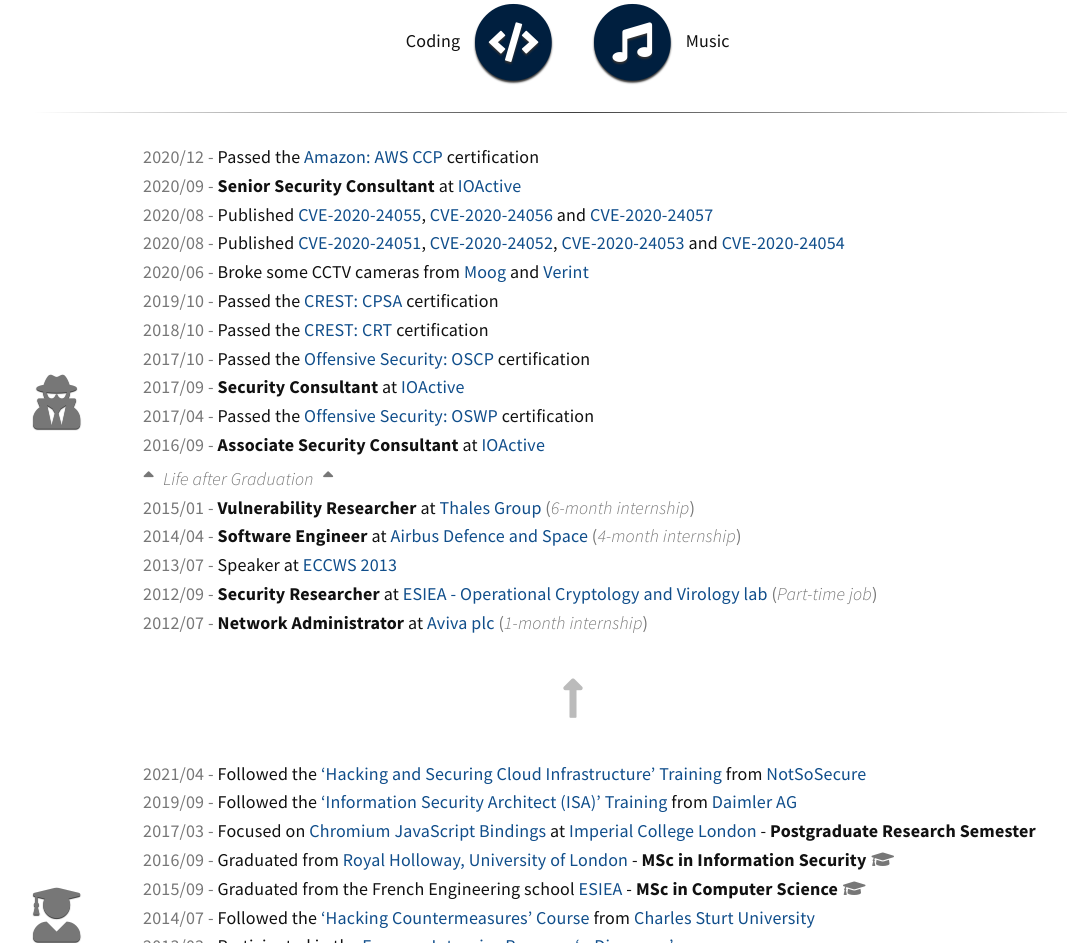
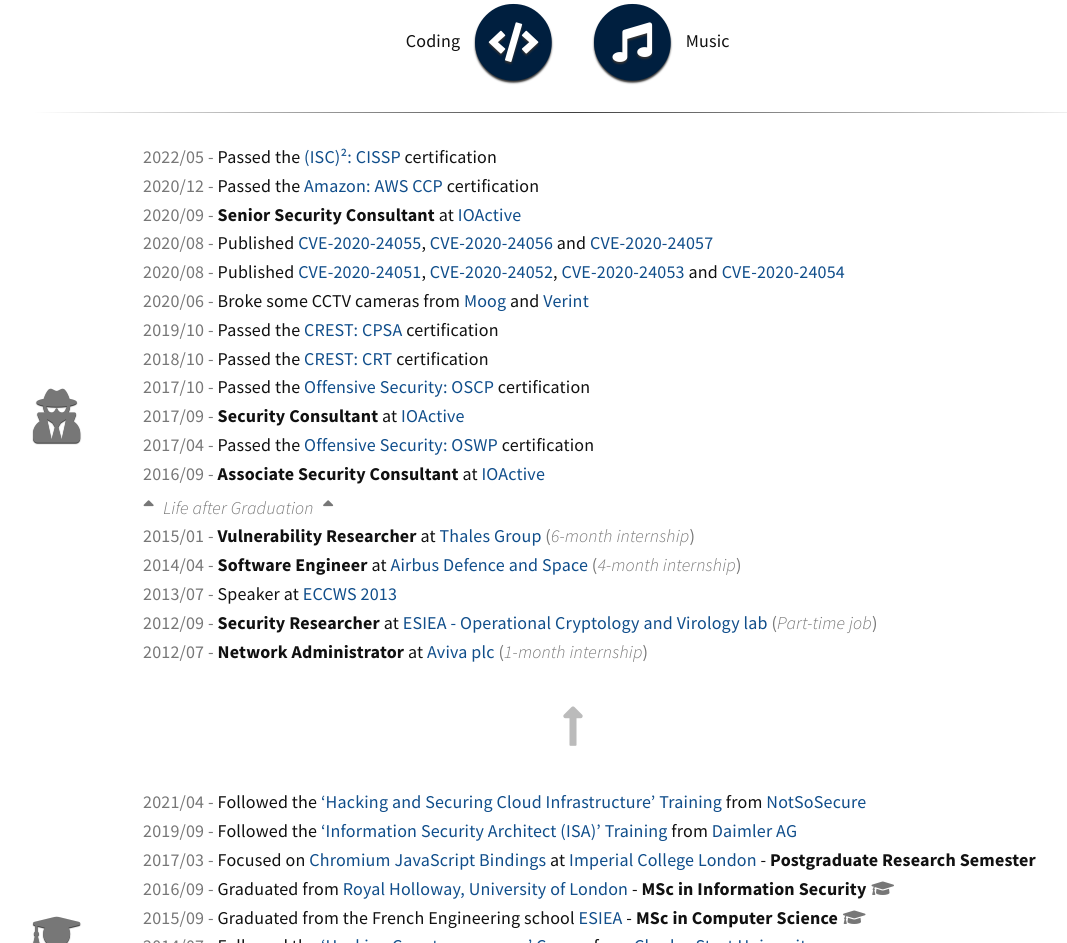
Before and after one commit to sljrobin/Website, a plain HTML site: page index.html in a window 1280 px wide. Shown: the part 826-1769 px from the top of the page, without its empty margins (67-1134 px from the left). Drawn offline with nearby package versions, Linux system fonts and the light colour scheme; a web font is replaced by a local one.

Commit message:
Add CISSP

```diff
--- a/index.html
+++ b/index.html
@@ -175,10 +175,10 @@
         <!-- After Graduation -->
         <ul class="events">
           <!-- (ISC)² CISSP -->
-          <!--<li><hr data-content="2022/05">
+          <li><hr data-content="2022/05">
             <span class="date">2022/05 - </span>
             Passed the <a href="https://www.isc2.org/Certifications/CISSP" title="(ISC)²: CISSP">(ISC)²: CISSP</a> certification
-          </li>-->
+          </li>
           <!-- Amazon AWS -->
           <li><hr data-content="2020/12">
             <span class="date">2020/12 - </span>
```
